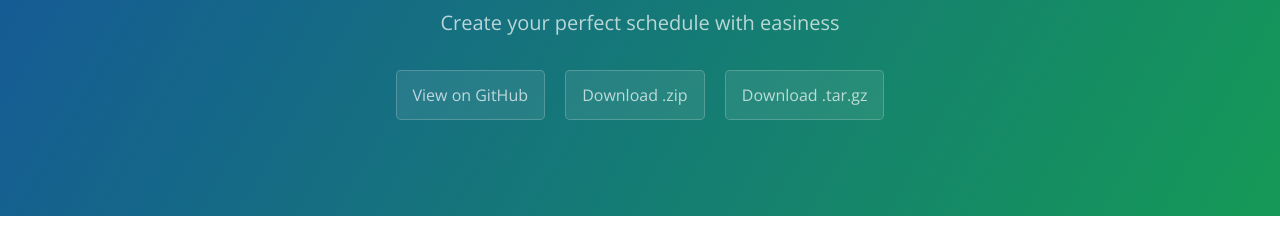
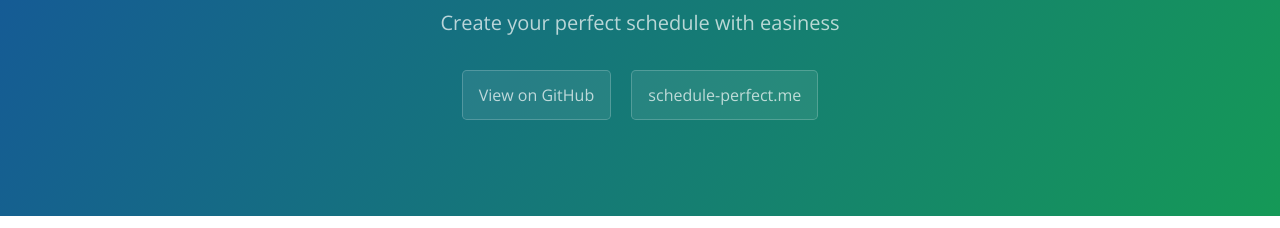
Before and after one commit to lpan/perfect-schedule, a plain HTML site: page index.html in a window 1280 px wide. Shown: the part 167-395 px from the top of the page. Drawn offline with nearby package versions, Linux system fonts and the light colour scheme.

Commit message:
change link button

```diff
--- a/index.html
+++ b/index.html
@@ -14,8 +14,7 @@
       <h1 class="project-name">Perfect Schedule</h1>
       <h2 class="project-tagline">Create your perfect schedule with easiness</h2>
       <a href="https://github.com/lorix-lpan/perfect-schedule" class="btn">View on GitHub</a>
-      <a href="https://github.com/lorix-lpan/perfect-schedule/zipball/master" class="btn">Download .zip</a>
-      <a href="https://github.com/lorix-lpan/perfect-schedule/tarball/master" class="btn">Download .tar.gz</a>
+      <a href="http://schedule-perfect.me" class="btn">schedule-perfect.me</a>
     </section>
 
     <section class="main-content">
```
